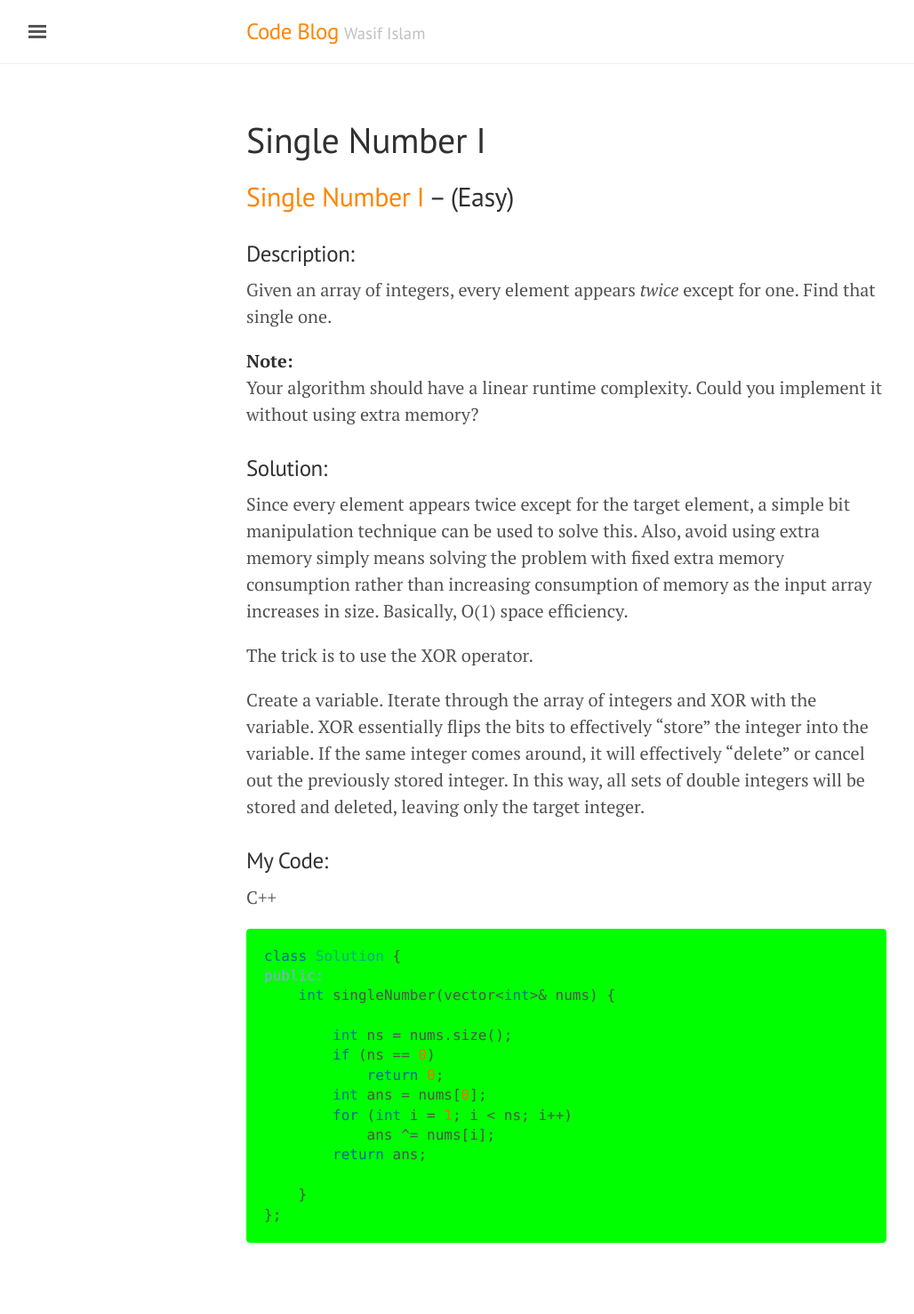
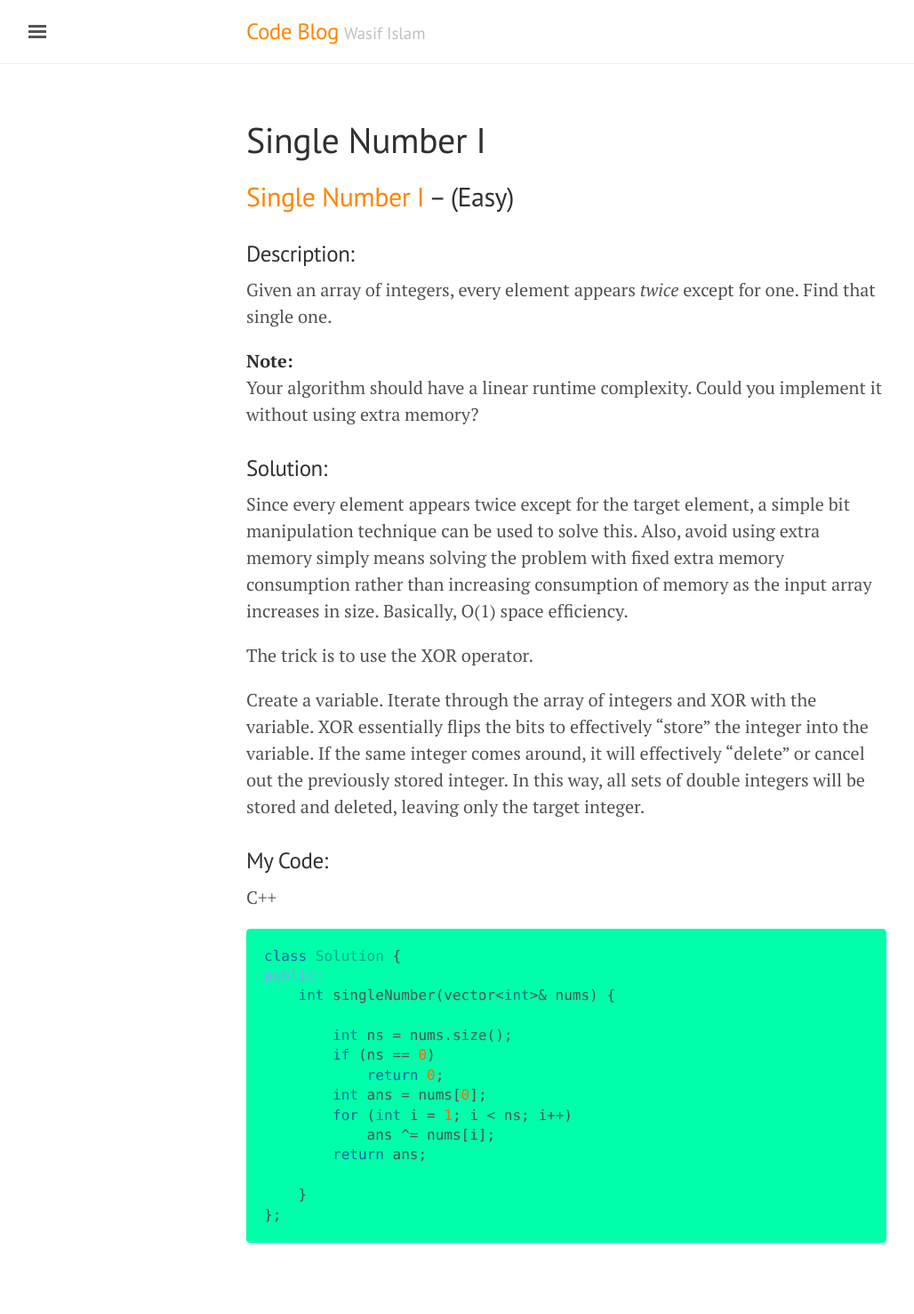
Before and after one commit to washifu/CodeBlog, a Jekyll site: the page built from pages/2017-08-24-Single_Number_I.md, in a window 1280 px wide. Shown: the whole page at 89% size, without its empty margins (3-1031 px from the left). Built offline with Jekyll 4.4.1, drawn with Linux system fonts in a browser that asks for light colours; comment, search, counter and statistics services are not loaded.

Commit message:
Update poole.css

```diff
--- a/public/css/poole.css
+++ b/public/css/poole.css
@@ -165,14 +165,14 @@
   padding: 1rem;
   font-size: .8rem;
   line-height: 1.4;
-  /*
+  /* wasif
   white-space: pre;
   white-space: pre-wrap;
   word-break: break-all;
   word-wrap: break-word;
   */
   /*background-color: #f9f9f9;*/
-  background-color: #00ff00; /* wasif */
+  background-color: #00ffaa; /* wasif */
 }
 pre code {
   padding: 0;
@@ -186,7 +186,7 @@
   margin-bottom: 1rem;
   border-radius: 4px;
   overflow-x: scroll; /* wasif */
-  max-width: 36rem; /* wasif */
+  max-width: 42rem; /* wasif */
 }
 .highlight pre {
   margin-bottom: 0;
```
